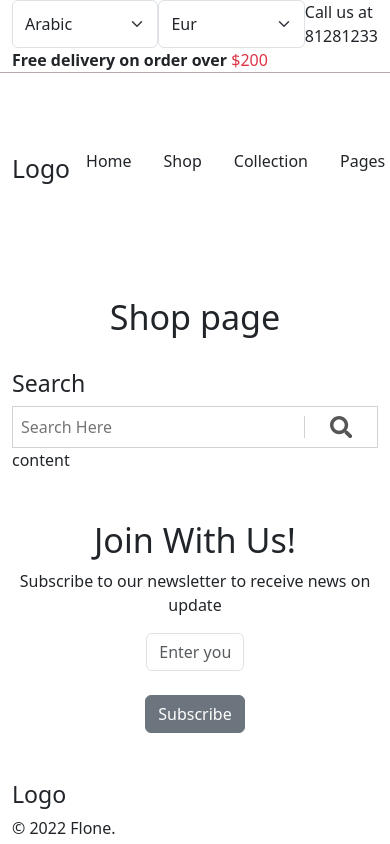
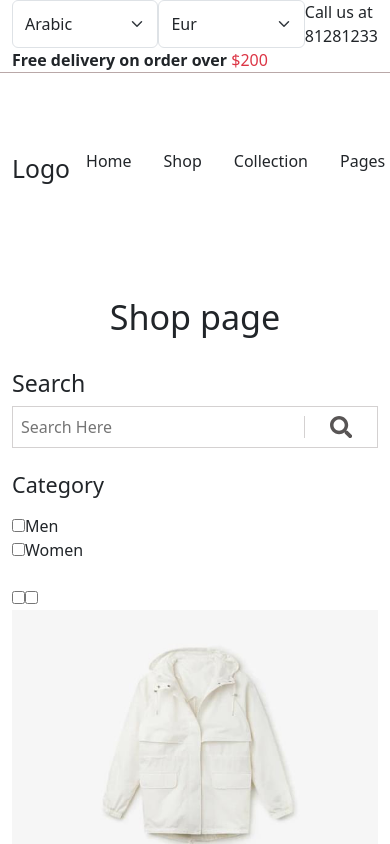
Before and after one commit to rafiurrafi/yellow-ecommerce, a React (Create React App) app: page /shop in a window 390 px wide. Shown: the top 844 px of the page. Built offline with nearby package versions, Linux system fonts and the light colour scheme.

Commit message:
added on multiple filter checkbox

```diff
--- /dev/null
+++ b/src/components/filter/filter.component.jsx
@@ -0,0 +1,39 @@
+import { useState } from "react";
+
+const Filter = () => {
+  const [categoryFilter, setCategoryFilter] = useState([]);
+  const handleChange = (e) => {
+    const { name, value } = e.target;
+    setCategoryFilter(...categoryFilter, value);
+  };
+  console.log(categoryFilter);
+  return (
+    <div className="filter my-4">
+      <h4 className="mb-3">Category</h4>
+      <form>
+        <div>
+          <input
+            type="checkbox"
+            id="men"
+            name="men"
+            value="men"
+            onChange={handleChange}
+          />
+          <label htmlFor="men"> Men</label>
+        </div>
+        <div>
+          <input
+            type="checkbox"
+            id="women"
+            name="women"
+            value="women"
+            onChange={handleChange}
+          />
+          <label htmlFor="women"> Women</label>
+        </div>
+      </form>
+    </div>
+  );
+};
+
+export default Filter;
--- a/src/routes/shop/shop.component.jsx
+++ b/src/routes/shop/shop.component.jsx
@@ -1,6 +1,16 @@
+import { useState } from "react";
+import Filter from "../../components/filter/filter.component";
+import ProductCard from "../../components/product-card/product-card.component";
 import Search from "../../components/search/search.component";
-
+import SHOP_DATA from "../../service/fakeProductService";
 const Shop = () => {
+  const [products, setProducts] = useState(SHOP_DATA);
+  const [filterInput, setFilterInput] = useState({});
+  console.log(filterInput);
+  const handleSubmit = (e) => {
+    const { name, value } = e.target;
+    setFilterInput({ ...filterInput, [name]: value });
+  };
   return (
     <div className="shop">
       <h1 className="display-4 bg-gray py-4 text-center">Shop page</h1>
@@ -8,8 +18,29 @@ const Shop = () => {
         <div className="row">
           <div className="col-md-3">
             <Search />
+            <Filter />
+            <input
+              type="checkbox"
+              name="men"
+              value="men"
+              onChange={handleSubmit}
+            />
+            <input
+              type="checkbox"
+              name="women"
+              value="women"
+              onChange={handleSubmit}
+            />
           </div>
-          <div className="col-md-9">content</div>
+          <div className="col-md-9">
+            <div className="row">
+              {products.map((product) => (
+                <div className="col-md-6 col-lg-4" key={product.id}>
+                  <ProductCard product={product} />
+                </div>
+              ))}
+            </div>
+          </div>
         </div>
       </div>
     </div>
```
Also changed, not shown: src/routes/shop/shop.multipleFilter.jsx (added, +67 -0 lines).
